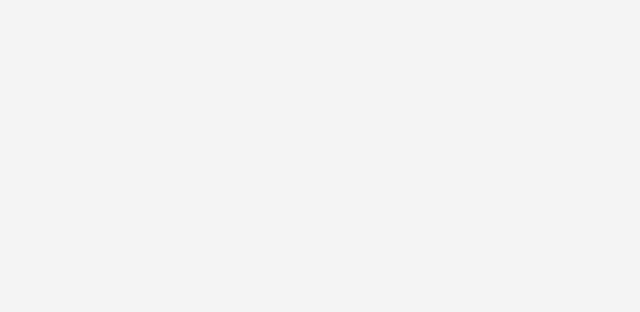
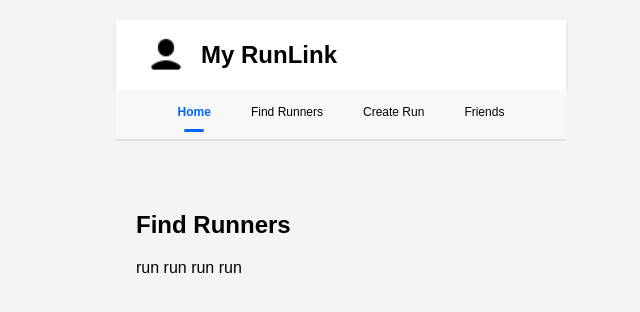
Before and after one commit to steffilin/160project, a React (Create React App) app in the folder frontend/: page /landing/find-runners in a window 1280 px wide. Before the commit this address had no page. Shown: the top 312 px of the page, without its empty margins (299-939 px from the left). Built offline with nearby package versions, Linux system fonts and the light colour scheme.

Commit message:
implement basic landing page, basic pages for find runners, create run and friends tabs

```diff
--- a/frontend/src/App.js
+++ b/frontend/src/App.js
@@ -3,6 +3,11 @@ import { BrowserRouter as Router, Route, Routes } from 'react-router-dom';
 import LoginPage from './pages/LoginPage';
 import RegisterPage from './pages/RegisterPage';
 import ProfilePage from './pages/ProfilePage';
+import LandingLayout from './pages/LandingLayout';
+import LandingHome from './pages/LandingHome';
+import FindRunnersPage from './pages/FindRunnersPage';
+import FriendsPage from './pages/FriendsPage';
+import CreateRunPage from './pages/CreateRunPage';
 
 function App() {
   return (
@@ -11,6 +16,12 @@ function App() {
         <Route path="/" element={<LoginPage />} />
         <Route path="/register" element={<RegisterPage />} />
         <Route path="/profile" element={<ProfilePage />} />
+        <Route path="/landing" element={<LandingLayout />}>
+          <Route index element={<LandingHome />} />
+          <Route path="find-runners" element={<FindRunnersPage />} />
+          <Route path="create-run" element={<CreateRunPage />} />
+          <Route path="friends" element={<FriendsPage />} />
+        </Route>
       </Routes>
     </Router>
   );
--- /dev/null
+++ b/frontend/src/pages/CreateRunPage.js
@@ -0,0 +1,13 @@
+
+import React from 'react';
+
+function CreateRunPage() {
+  return (
+    <div>
+      <h2>Create Run</h2>
+      <p>run run run run </p>
+    </div>
+  );
+}
+
+export default CreateRunPage;
--- /dev/null
+++ b/frontend/src/pages/FindRunnersPage.js
@@ -0,0 +1,13 @@
+// src/pages/FindRunnersPage.js
+import React from 'react';
+
+function FindRunnersPage() {
+  return (
+    <div>
+      <h2>Find Runners</h2>
+      <p>run run run run </p>
+    </div>
+  );
+}
+
+export default FindRunnersPage;
--- /dev/null
+++ b/frontend/src/pages/FriendsPage.js
@@ -0,0 +1,13 @@
+
+import React from 'react';
+
+function FriendsPage() {
+  return (
+    <div>
+      <h2>My Friends</h2>
+      <p>run run run run </p>
+    </div>
+  );
+}
+
+export default FriendsPage;
--- /dev/null
+++ b/frontend/src/pages/LandingHome.js
@@ -0,0 +1,13 @@
+// src/pages/LandingHome.js
+import React from 'react';
+
+function LandingHome() {
+  return (
+    <div>
+      <h2>Welcome to RunLink!</h2>
+      <p>Find your perfect running partner and crush your next goal together.</p>
+    </div>
+  );
+}
+
+export default LandingHome;
--- /dev/null
+++ b/frontend/src/pages/LandingLayout.js
@@ -0,0 +1,58 @@
+import React, { useState } from 'react';
+import { useNavigate, Outlet } from 'react-router-dom';
+import '../styles/main.css';
+import '../styles/LandingLayout.css';
+
+function LandingLayout() {
+    const navigate = useNavigate();
+    const [activeTab, setActiveTab] = useState('home');
+
+    const handleTabClick = (tab) => {
+        setActiveTab(tab);
+        if (tab === 'home') {
+          navigate('/landing');
+        } else {
+          navigate(`/landing/${tab}`);
+        }
+    };
+
+    return (
+        <div className="landing-container">
+            <div>
+                {/* Top Bar */}
+                <div className="top-bar">
+                    <img
+                        src="/user.png"
+                        alt="Profile"
+                        onClick={() => navigate('/profile')}
+                    />
+                    <h2>My RunLink</h2>
+                </div>
+
+                {/* Tabs */}
+                <div className="tabs">
+                    <div className={`tab ${activeTab === 'home' ? 'active' : ''}`} onClick={() => handleTabClick('home')}>
+                        Home
+                    </div>
+                    <div className={`tab ${activeTab === 'find-runners' ? 'active' : ''}`} onClick={() => handleTabClick('find-runners')}>
+                        Find Runners
+                    </div>
+                    <div className={`tab ${activeTab === 'create-run' ? 'active' : ''}`} onClick={() => handleTabClick('create-run')}>
+                        Create Run
+                    </div>
+                    <div className={`tab ${activeTab === 'friends' ? 'active' : ''}`} onClick={() => handleTabClick('friends')}>
+                        Friends
+                    </div>
+
+                </div>
+
+                {/* Content */}
+                <div className="content-area">
+                    <Outlet />
+                </div>
+            </div>
+        </div>
+    );
+}
+
+export default LandingLayout;
--- a/frontend/src/pages/LoginPage.js
+++ b/frontend/src/pages/LoginPage.js
@@ -1,6 +1,7 @@
 import React, { useState } from 'react';
 import { Link } from 'react-router-dom';
 import '../styles/main.css';
+import { useNavigate } from 'react-router-dom';
 
 function LoginPage() {
   const [form, setForm] = useState({
@@ -14,11 +15,13 @@ function LoginPage() {
       [e.target.name]: e.target.value
     });
   };
+  const navigate = useNavigate();
 
   const handleSubmit = (e) => {
     e.preventDefault();
     console.log('Login info:', form);
-    // TODO
+    navigate('/landing');
+
   };
 
   return (
--- a/frontend/src/pages/ProfilePage.js
+++ b/frontend/src/pages/ProfilePage.js
@@ -1,6 +1,7 @@
 // src/pages/ProfilePage.js
 import React, { useState } from 'react';
 import '../styles/main.css';
+import { useNavigate } from 'react-router-dom';
 
 function ProfilePage() {
   const [profile, setProfile] = useState({
@@ -50,11 +51,13 @@ function ProfilePage() {
       };
     });
   };
+  const navigate = useNavigate();
 
   const handleSubmit = (e) => {
     e.preventDefault();
     console.log('Profile data:', profile);
-    // TODO: Send to backend later
+    navigate('/landing');
+
   };
 
   return (
--- a/frontend/src/pages/RegisterPage.js
+++ b/frontend/src/pages/RegisterPage.js
@@ -29,7 +29,7 @@ function RegisterPage() {
     }
 
     console.log('Register info:', form);
-    // TODO: Connect to backend registration API later
+
     navigate('/profile');
   };
 
--- /dev/null
+++ b/frontend/src/styles/LandingLayout.css
@@ -0,0 +1,77 @@
+.landing-container {
+    max-width: 450px;
+    margin: 0 auto;
+    padding: 20px;
+  }
+
+/* Top Navigation Bar */
+.top-bar {
+    display: flex;
+    align-items: center;
+    padding: 15px 30px;
+    background-color: #ffffff;
+    box-shadow: 0px 2px 4px rgba(0,0,0,0.1);
+  }
+
+  /* Profile Image */
+  .top-bar img {
+    width: 40px;
+    height: 40px;
+    border-radius: 50%;
+    margin-right: 15px;
+    cursor: pointer;
+    object-fit: cover;
+  }
+
+  /* Title */
+  .top-bar h2 {
+    font-size: 24px;
+    font-weight: 600;
+    margin: 0;
+  }
+
+  /* Tabs Bar */
+  .tabs {
+    display: flex;
+    justify-content: center;
+    background-color: #f8f8f8;
+    border-bottom: 2px solid #e0e0e0;
+    gap: 40px;
+    padding: 15px 0;
+  }
+
+  /* Individual Tab */
+  .tab {
+    font-size: 12px;
+    cursor: pointer;
+    padding-bottom: 5px;
+    transition: all 0.2s ease;
+    position: relative;
+  }
+
+  /* Hover and Active */
+  .tab:hover,
+  .tab.active {
+    color: #0066ff;
+    font-weight: 600;
+  }
+
+  /* Active tab underline */
+  .tab.active::after {
+    content: "";
+    position: absolute;
+    bottom: -8px;
+    left: 50%;
+    transform: translateX(-50%);
+    width: 60%;
+    height: 3px;
+    background-color: #0066ff;
+    border-radius: 2px;
+  }
+
+  /* Main Content Area */
+  .content-area {
+    max-width: 800px;
+    margin: 30px auto;
+    padding: 20px;
+  }
```
Also changed, not shown: frontend/public/user.png (added).
